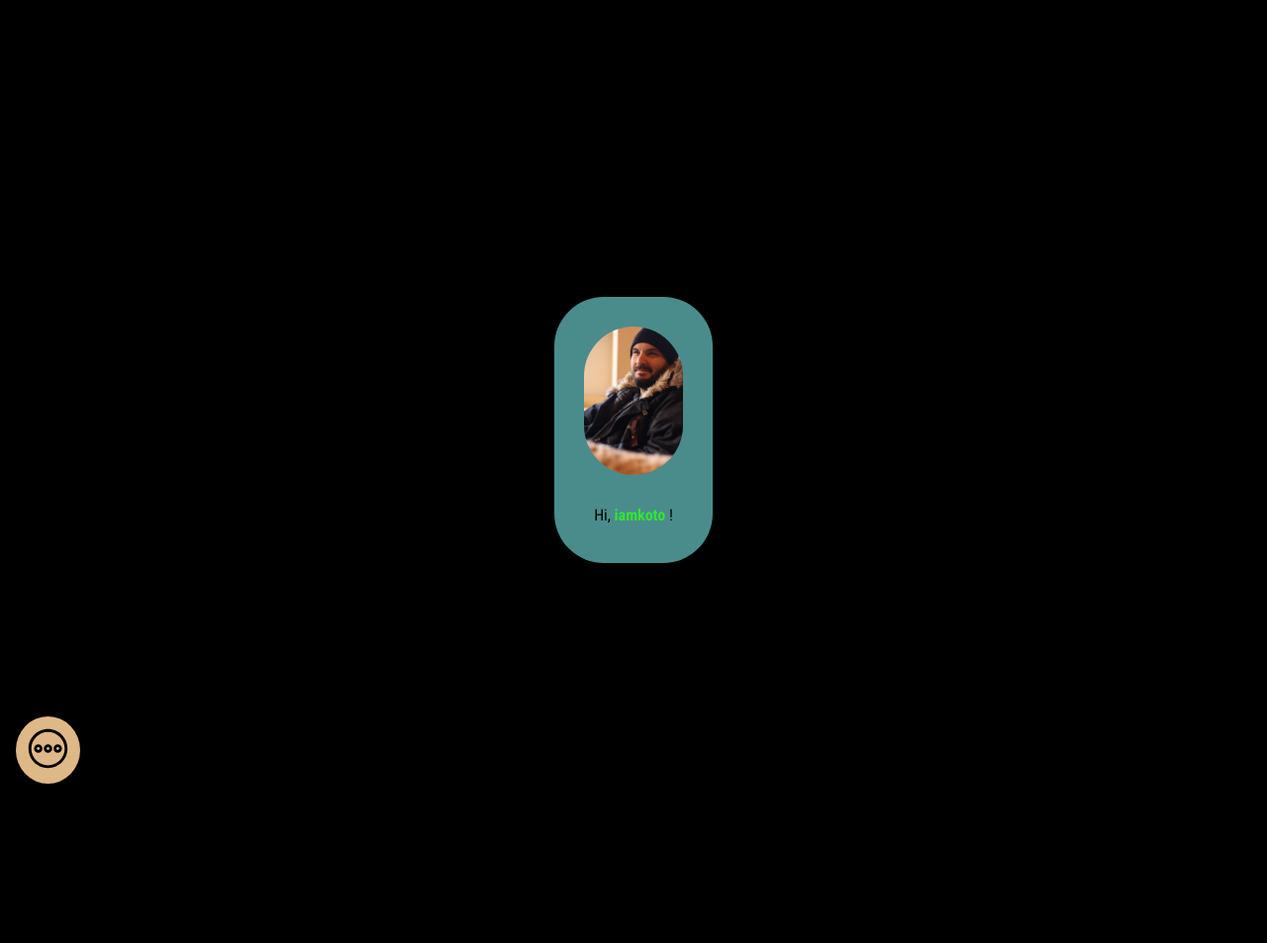
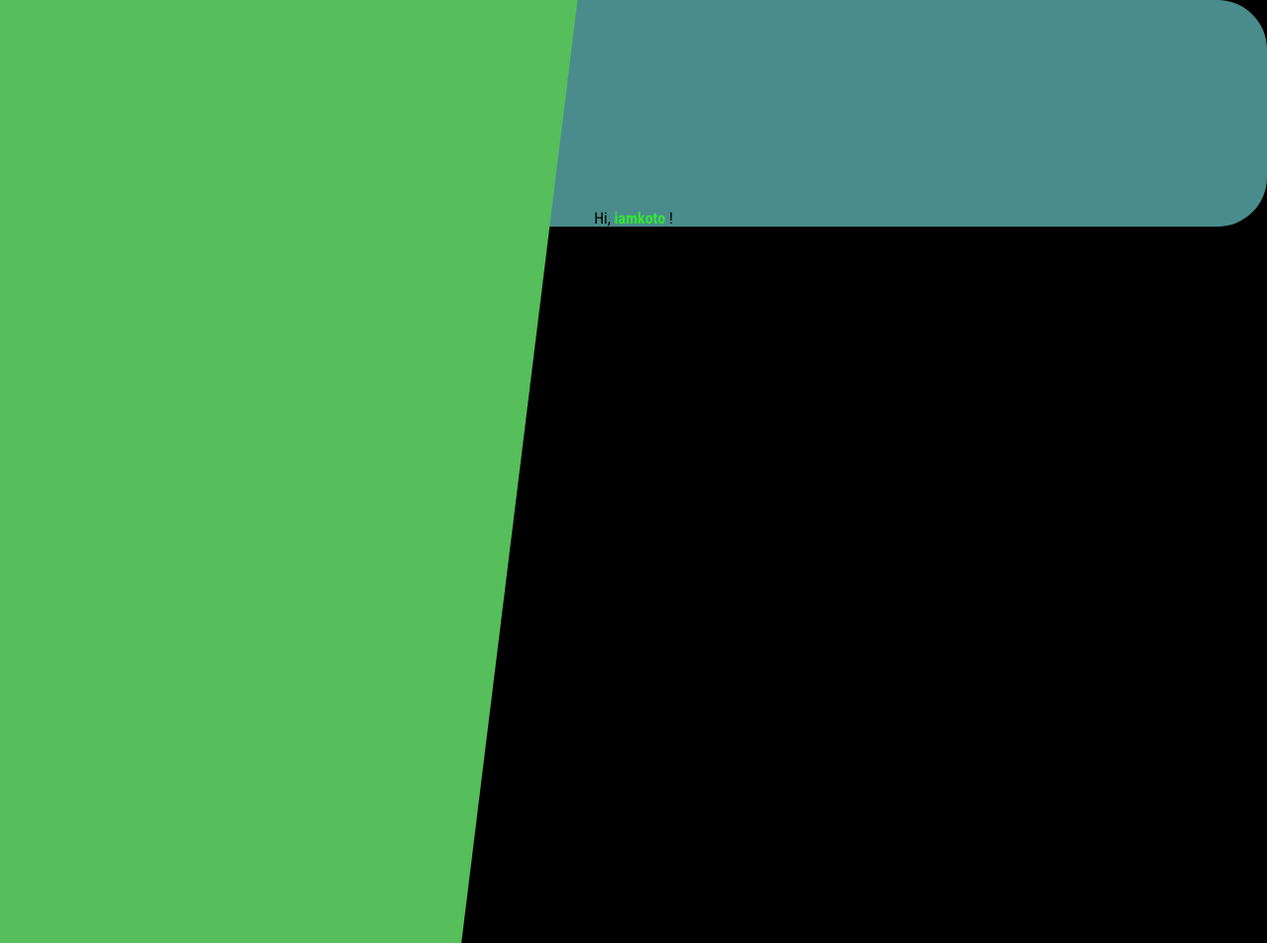
Before and after one commit to iamkoto/iamkoto.github.io, a plain HTML site: page index.html in a window 1280 px wide. Shown: the top 953 px of the page at 99% size. Before the commit the page ends 800 px from the top, so only its background shows below. Drawn offline with Linux system fonts and the light colour scheme.

Commit message:
Alterações no CSS

```diff
--- a/index.html
+++ b/index.html
@@ -35,7 +35,11 @@
         </div>
 
     </div>
-
+    <div class="green">
+        <svg width="584" height="1080" viewBox="0 0 584 1080" fill="none" xmlns="http://www.w3.org/2000/svg">
+            <path d="M0 0H583.5L450.5 1080H0V0Z" fill="#56BE5A"/>
+        </svg>
+    </div>
 
 </body>
 </html>
--- a/styles/Home.css
+++ b/styles/Home.css
@@ -1,13 +1,17 @@
 @import url('https://fonts.googleapis.com/css2?family=Roboto+Condensed:wght@400;700&display=swap');
 
 .body {
-    display: flex;
-    justify-content: center;
-    margin-top: 300px;
-    background-color: #000000;
+    background: rgb(0, 0, 0);
     font-family: 'Roboto Condensed', sans-serif;
 }
-
+.green {
+    position: absolute;
+    left: 0px;
+    top: 0px;
+}
+.green svg {
+    height: 100% !important;
+}
 .maindiv {
     flex-direction: column;
     background-color: #4A8C8C;
```
